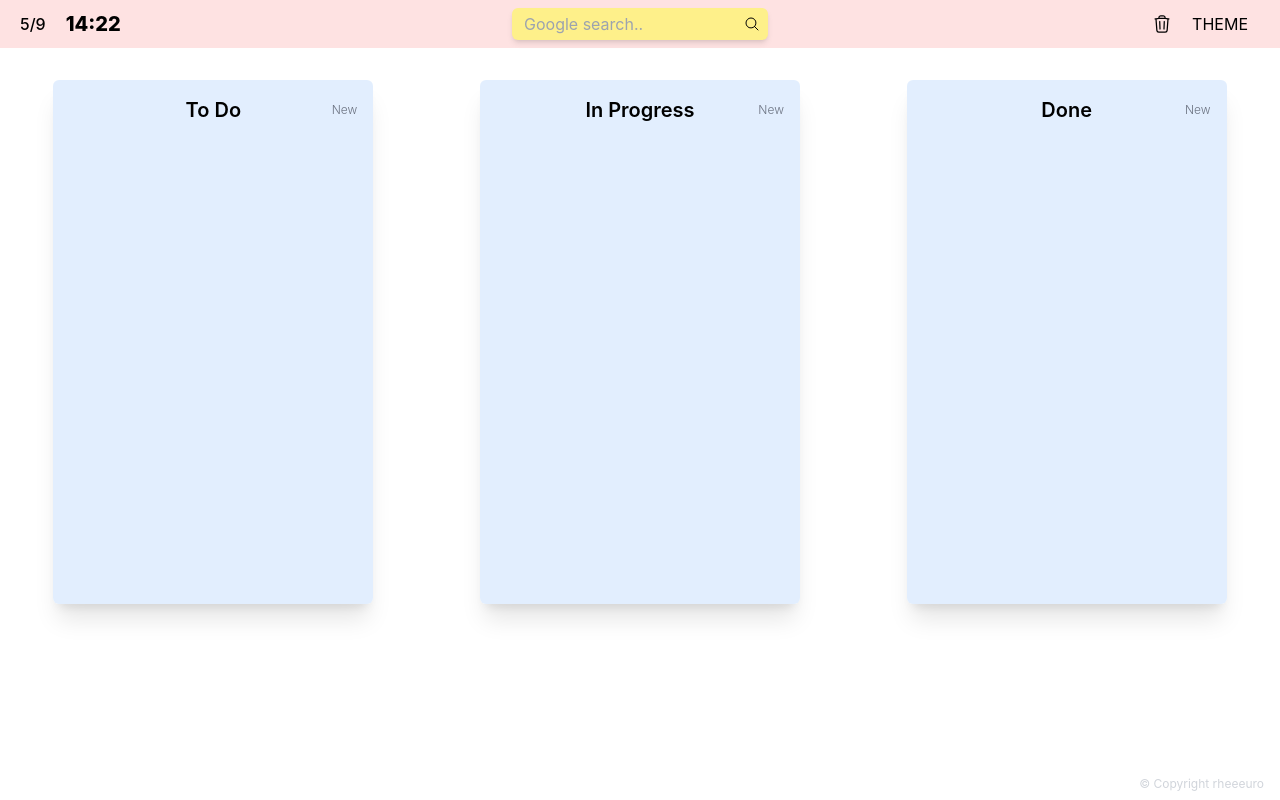
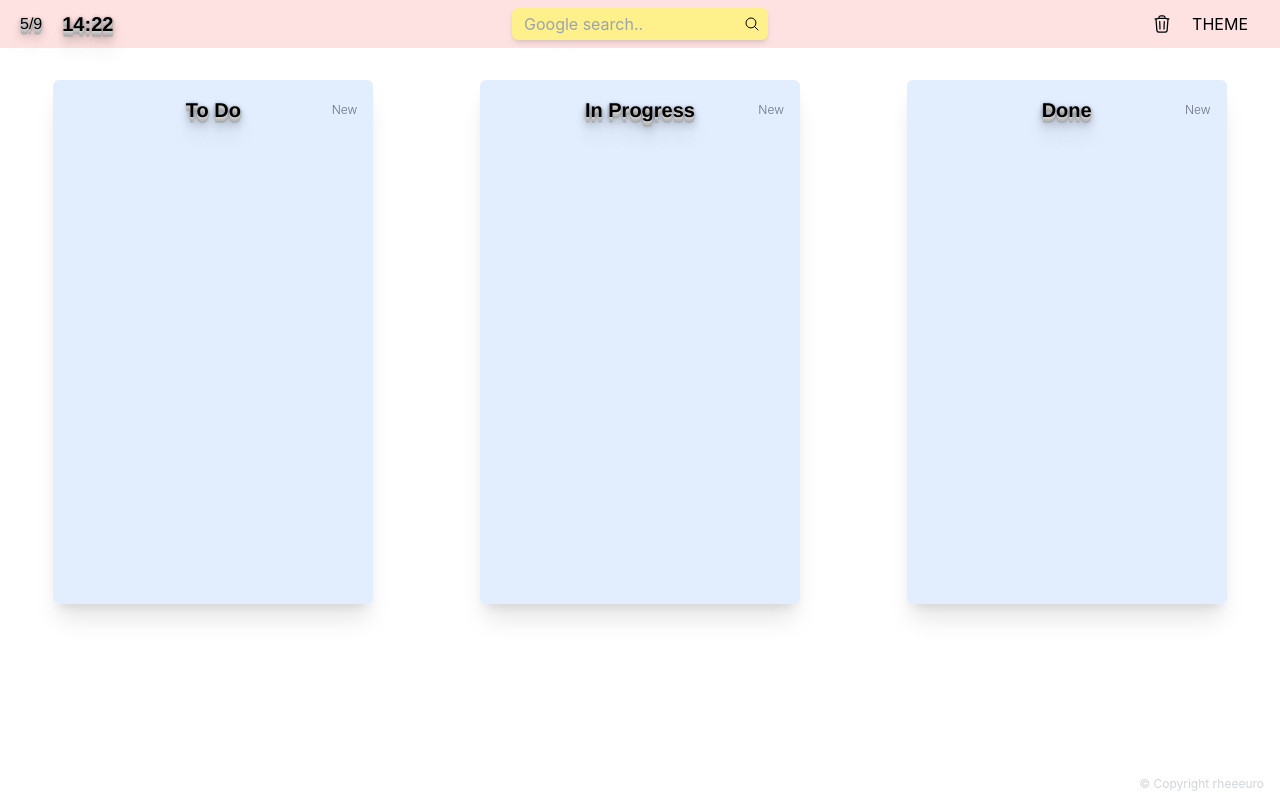
Before and after one commit to rheeeuro/homepage, a React (Create React App) app: page / in a window 1280 px wide. Built offline with nearby package versions, Linux system fonts and the light colour scheme.

Commit message:
change text style

```diff
--- a/src/App.css
+++ b/src/App.css
@@ -26,3 +26,13 @@
 div::-webkit-scrollbar-track {
   background-color: #cdd1d8;
 }
+
+h2 {
+  font-weight: bold;
+  font-family: Helvetica;
+  text-shadow: 0 1px 0 #ccc, 0 2px 0 #c9c9c9, 0 3px 0 #bbb, 0 4px 0 #b9b9b9,
+    0 5px 0 #aaa, 0 6px 1px rgba(0, 0, 0, 0.1), 0 0 5px rgba(0, 0, 0, 0.1),
+    0 1px 3px rgba(0, 0, 0, 0.3), 0 3px 5px rgba(0, 0, 0, 0.2),
+    0 5px 10px rgba(0, 0, 0, 0.25), 0 10px 10px rgba(0, 0, 0, 0.2),
+    0 20px 20px rgba(0, 0, 0, 0.15);
+}
--- a/src/components/Clock.tsx
+++ b/src/components/Clock.tsx
@@ -9,12 +9,12 @@
 text-center
 `;
 
-const DateText = tw.h1`
+const DateText = tw.h2`
 mx-5
 font-medium
 `;
 
-const TimeText = tw.h1`
+const TimeText = tw.h2`
 text-xl
 font-extrabold
 `;
--- a/src/components/ToDoColumn.tsx
+++ b/src/components/ToDoColumn.tsx
@@ -32,7 +32,7 @@
 mb-3
 `;
 
-const Title = tw.h1`
+const Title = tw.h2`
 font-semibold
 text-xl
 w-full
```
